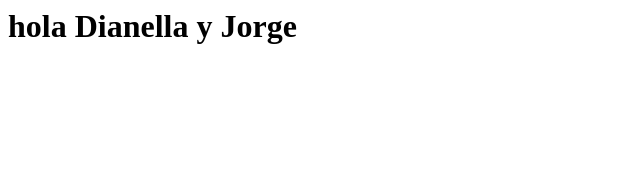
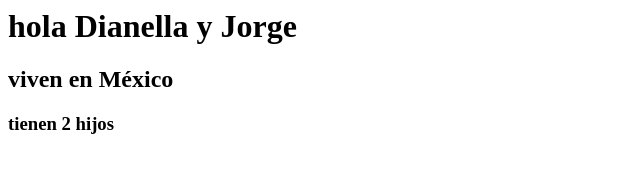
Before and after one commit to jodocha/ejemplo, a plain HTML site: page index.html in a window 1280 px wide. Shown: the whole page, without its empty margins (0-640 px from the left). Drawn offline with Linux system fonts and the light colour scheme.

Commit message:
mi tercer commit

```diff
--- a/index.html
+++ b/index.html
@@ -1,5 +1,7 @@
 <html>
 <body>
 <h1> hola Dianella y Jorge </>
+<h2> viven en México</h2>
+<h3> tienen 2 hijos</h3>
 </body>
 </html>
```
